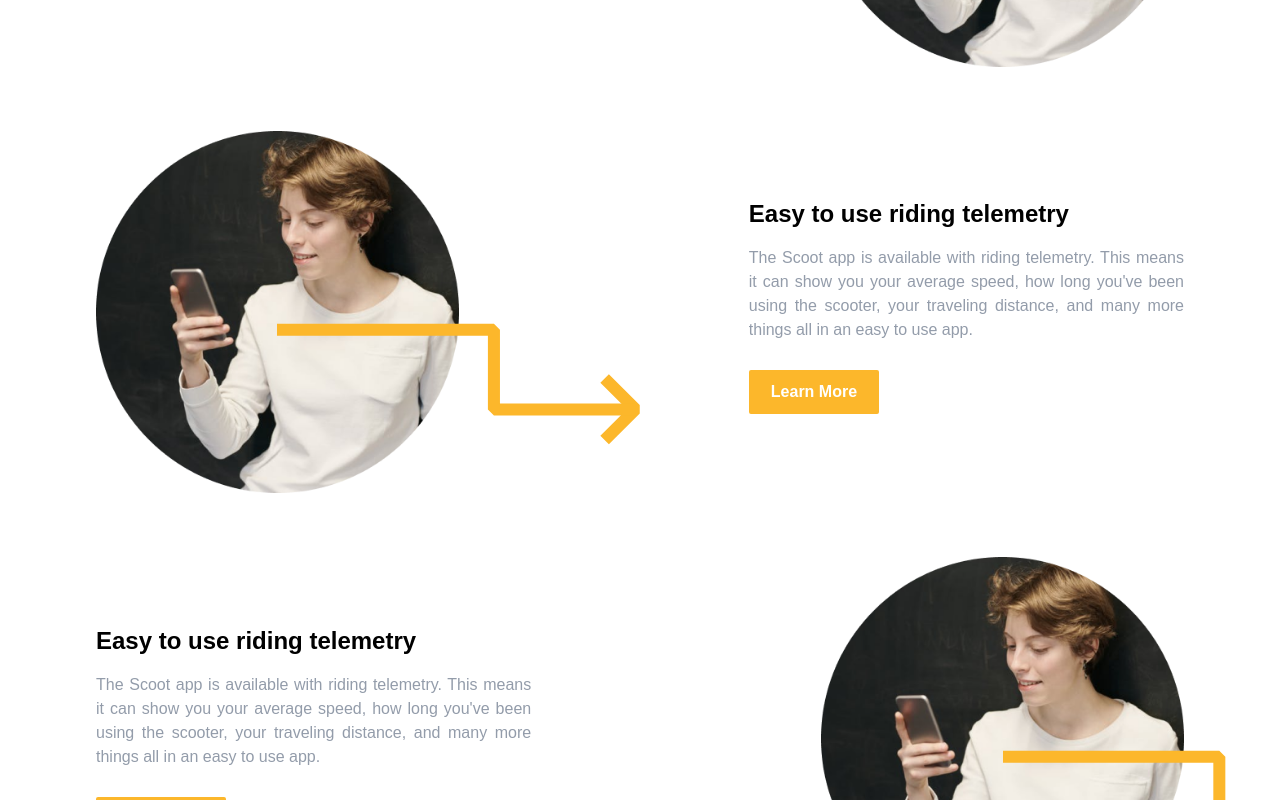
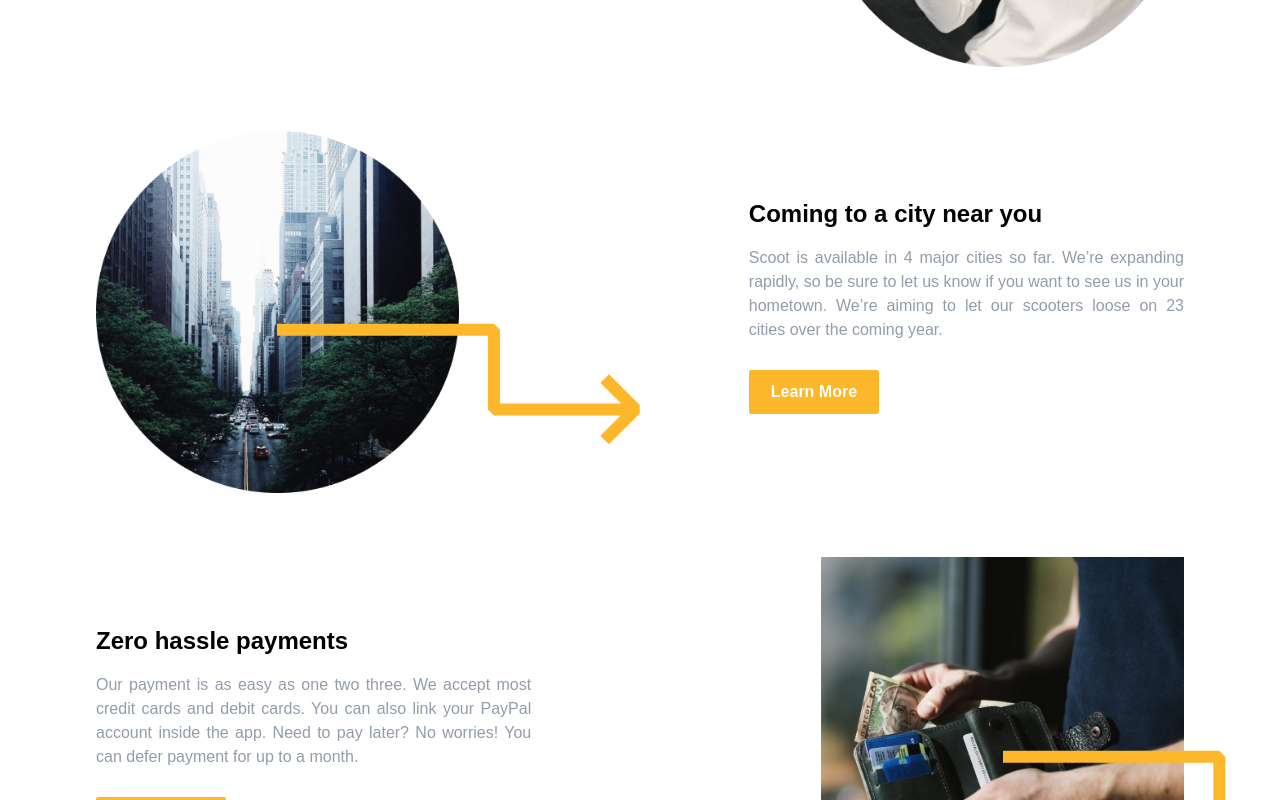
Before and after one commit to bhupendra-06/Scoot, a React (Create React App) app: page / in a window 1280 px wide. Shown: the part 1580-2380 px from the top of the page. Built offline with nearby package versions, Linux system fonts and the light colour scheme.

Commit message:
Using Section Updated using Props

```diff
--- a/src/components/home/InfoChild.js
+++ b/src/components/home/InfoChild.js
@@ -1,18 +1,20 @@
 import React from 'react';
-import Image1 from '../../assets/home/image1.png';
+// import Image1 from '../../assets/home/image1.png';
+// import Image2 from '../../assets/home/Bitmap Copy.png';
+// import Image3 from '../../assets/home/Bitmap.png';
 import arrow1 from "../../assets/arrow.svg";
 
 
-const InfoChild = () => {
+const InfoChild = ({image, msgs, defination}) => {
   return (
     <div className='my-6 px-5 flex flex-col-reverse justify-center content-center md:my-16 md:px-20 md:flex-row md:gap-5 md:even:flex-row-reverse md:justify-between lg:px-24'>
       <div className='flex flex-col justify-center md:w-1/2 lg:w-2/5'>
-        <h3 className='my-4 text-center md:text-start text-2xl font-bold '>Easy to use riding telemetry</h3>
-        <p className='text-dim-grey text-center md:text-justify'>The Scoot app is available with riding telemetry. This means it can show you your average speed, how long you've been using the scooter, your traveling distance, and many more things all in an easy to use app.</p>
+        <h3 className='my-4 text-center md:text-start text-2xl font-bold '>{msgs}</h3>
+        <p className='text-dim-grey text-center md:text-justify'>{defination}</p>
         <button className="my-7 mx-auto md:ml-0 px-5 py-2 rounded-sm border-2 border-yellow bg-yellow text-white font-bold duration-200 hover:bg-transparent hover:text-yellow">Learn More</button>
       </div>
       <div className='relative mb-4 grid place-items-center md:m-0 md:w-5/12 lg:w-1/3'>
-        <img src={Image1} alt="info showing" className='mx-auto sm:w-8/12 md:w-full'/>
+        <img src={image} alt="info showing" className='mx-auto sm:w-8/12 md:w-full'/>
         <img
           className="absolute -z-0 h-36 bottom-5 -left-2/3 md:bottom-5 md:-left-5 lg:top-1/2 lg:left-1/2"
           src={arrow1}
--- a/src/components/home/InfoSection.js
+++ b/src/components/home/InfoSection.js
@@ -1,12 +1,15 @@
 import React from "react";
 import InfoChild from "./InfoChild";
+import Image1 from '../../assets/home/image1.png';
+import Image2 from '../../assets/home/Bitmap Copy.png';
+import Image3 from '../../assets/home/Bitmap.png';
 
 const InfoSection = () => {
   return (
     <div className="mb-4">
-    <InfoChild/>
-    <InfoChild/>
-    <InfoChild/>
+    <InfoChild image={Image1} msgs="Easy to use riding telemetry" defination="The Scoot app is available with riding telemetry. This means it can show you your average speed, how long you've been using the scooter, your traveling distance, and many more things all in an easy to use app." />
+    <InfoChild image={Image2} msgs="Coming to a city near you" defination="Scoot is available in 4 major cities so far. We’re expanding rapidly, so be sure to let us know if you want to see us in your hometown. We’re aiming to let our scooters loose on 23 cities over the coming year." />
+    <InfoChild image={Image3} msgs="Zero hassle payments" defination="Our payment is as easy as one two three. We accept most credit cards and debit cards. You can also link your PayPal account inside the app. Need to pay later? No worries! You can defer payment for up to a month." />
     </div>
   );
 };
```
Also changed, not shown: src/assets/home/Bitmap Copy.png (added), src/assets/home/Bitmap.png (added).
